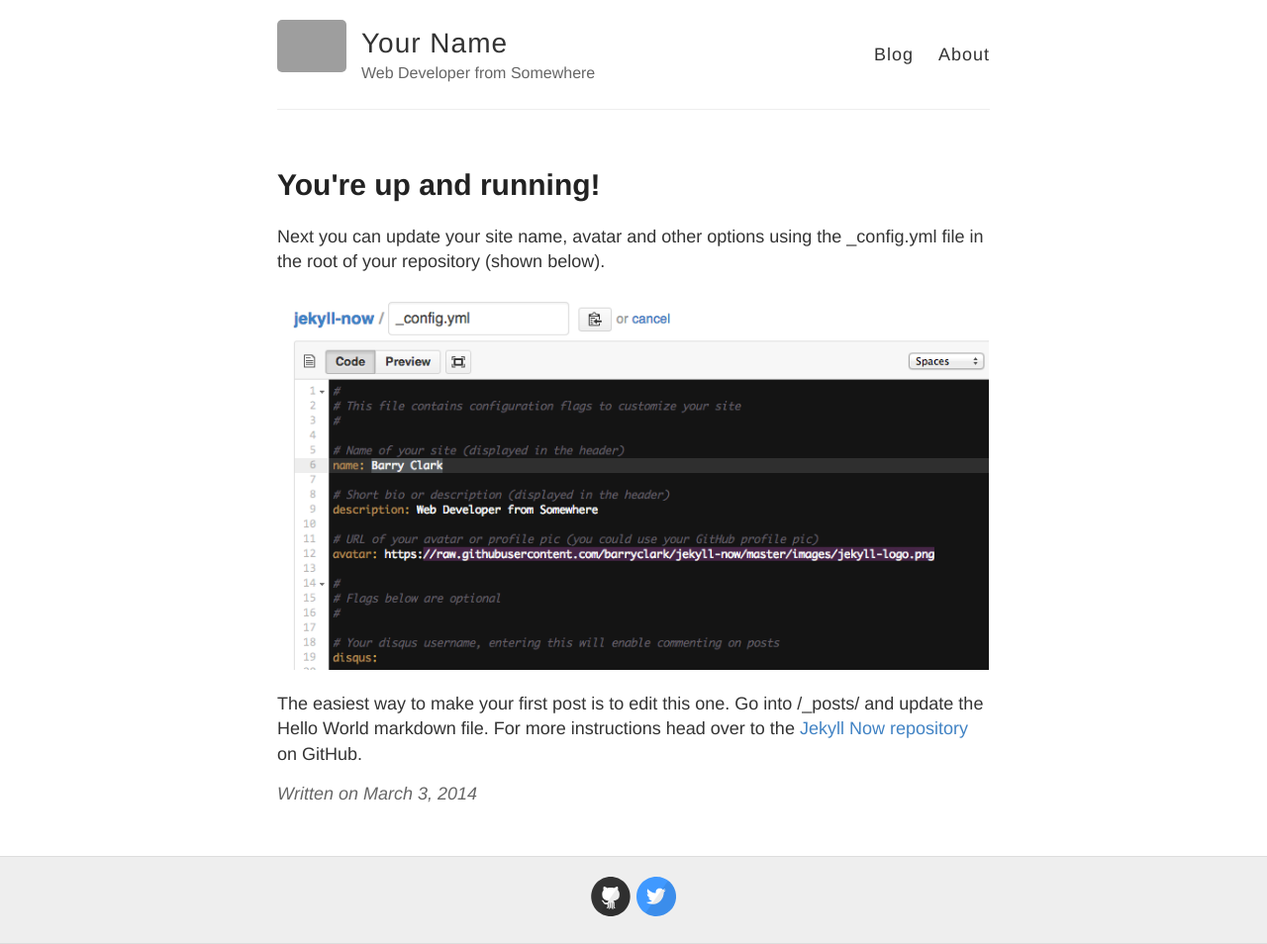
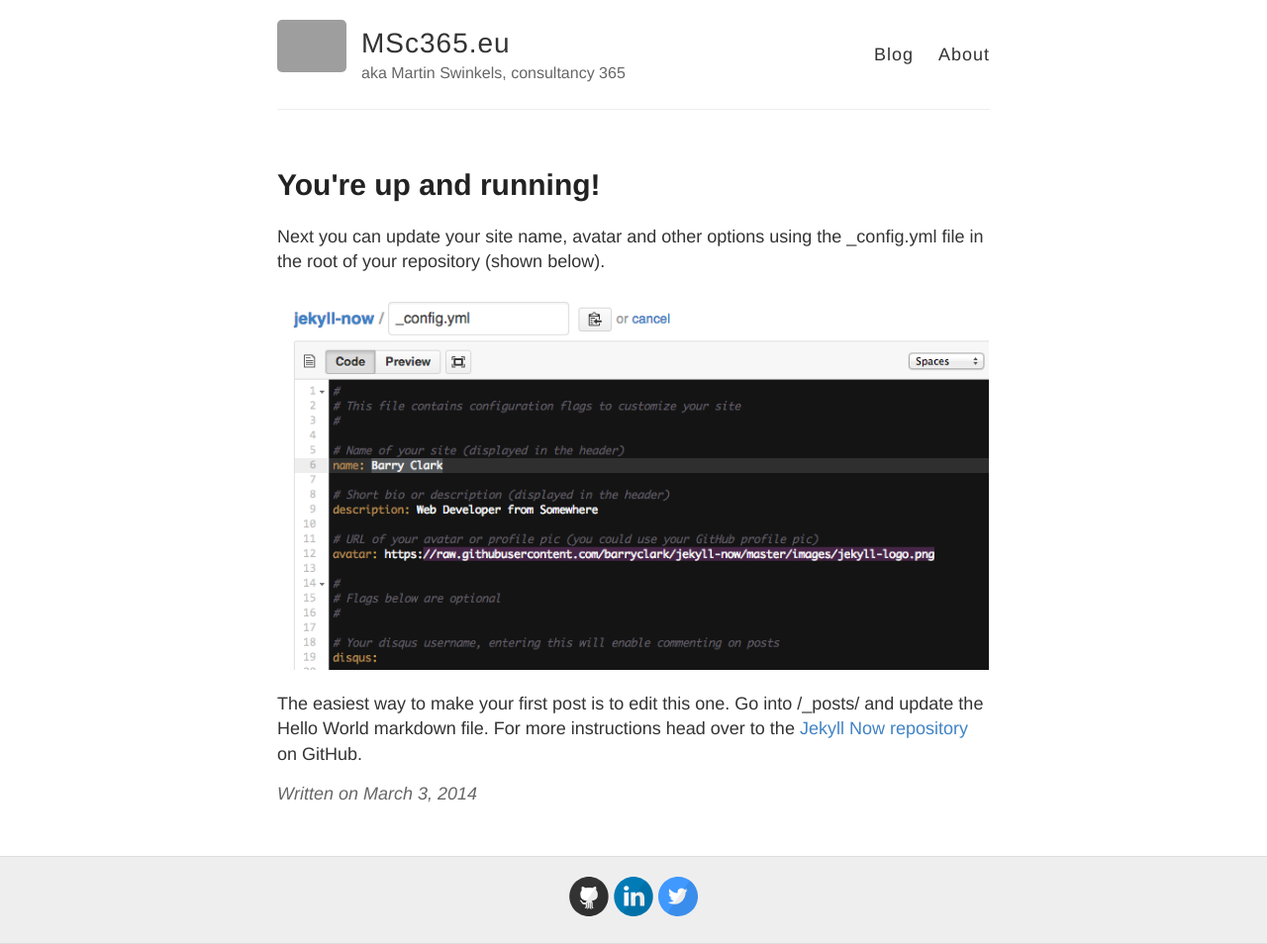
Before and after one commit to msc365/msc365.github.io, a Jekyll site: the page built from _posts/2014-3-3-Hello-World.md, in a window 1280 px wide. Shown: the whole page at 99% size. Built offline with Jekyll 4.4.1, drawn with Linux system fonts in a browser that asks for light colours; some of the changed lines change nothing that is shown; grey boxes are pictures that could not be loaded.

Commit message:
Update _config.yml

```diff
--- a/_config.yml
+++ b/_config.yml
@@ -3,10 +3,10 @@
 #
 
 # Name of your site (displayed in the header)
-name: Your Name
+name: MSc365.eu
 
 # Short bio or description (displayed in the header)
-description: Web Developer from Somewhere
+description: aka Martin Swinkels, consultancy 365
 
 # URL of your avatar or profile pic (you could use your GitHub profile pic)
 avatar: https://raw.githubusercontent.com/barryclark/jekyll-now/master/images/jekyll-logo.png
@@ -21,12 +21,12 @@ footer-links:
   email:
   facebook:
   flickr:
-  github: barryclark/jekyll-now
+  github: mccmswinkels
   instagram:
-  linkedin:
+  linkedin: mccmswinkels
   pinterest:
   rss: # just type anything here for a working RSS icon
-  twitter: jekyllrb
+  twitter: mccmswinkels
   stackoverflow: # your stackoverflow profile, e.g. "users/50476/bart-kiers"
   youtube: # channel/<your_long_string> or user/<user-name>
   googleplus: # anything in your profile username that comes after plus.google.com/
@@ -41,7 +41,7 @@ google_analytics:
 
 # Your website URL (e.g. http://barryclark.github.io or http://www.barryclark.co)
 # Used for Sitemap.xml and your RSS feed
-url:
+url: https://www.msc365.eu
 
 # If you're hosting your site at a Project repository on GitHub pages
 # (http://yourusername.github.io/repository-name)
```
